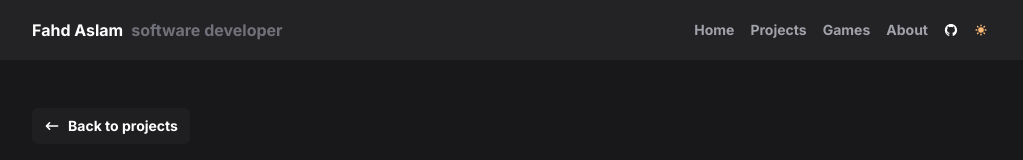
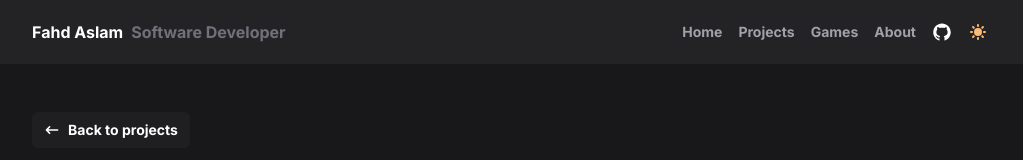
Before and after one commit to flaslam/flaslam.github.io, a Next.js app: page /sites in a window 1280 px wide. Shown: the top 160 px of the page, without its empty margins (128-1151 px from the left). Built offline with nearby package versions, Linux system fonts and the light colour scheme.

Commit message:
fix nav icon spacing

```diff
--- a/components/nav.tsx
+++ b/components/nav.tsx
@@ -1,5 +1,5 @@
 import Link from "next/link";
-import { useRef, useState } from "react";
+import { useEffect, useRef, useState } from "react";
 import { useTheme } from "next-themes";
 import { AnimatePresence, motion } from "framer-motion";
 import useClickOutside from "../hooks/use-click-outside";
@@ -28,7 +28,7 @@ const links: Link[] = [
   { title: "About", url: "/about" },
   {
     url: "https://github.com/flaslam",
-    icon: <AiFillGithub />,
+    icon: <AiFillGithub className="my-0.5 text-xl" />,
     newWindow: true,
   },
 ];
@@ -37,6 +37,10 @@ const Nav = () => {
   const router = useRouter();
   const { theme } = useTheme();
   const [mobileMenuOpen, setMobileMenuOpen] = useState<boolean>(false);
+
+  useEffect(() => {
+    console.log("remounted nav");
+  }, []);
 
   const navRef = useRef(null);
   useClickOutside(navRef, () => setMobileMenuOpen(false));
@@ -71,7 +75,11 @@ const Nav = () => {
             : "text-violet-400 hover:text-violet-500"
         }`}
       >
-        {theme === "dark" ? <SunIcon /> : <MoonIcon />}
+        {theme === "dark" ? (
+          <SunIcon className="my-0.5 text-xl" />
+        ) : (
+          <MoonIcon className="my-0.5 text-xl" />
+        )}
       </div>
     </ThemeChanger>
   );
@@ -84,13 +92,13 @@ const Nav = () => {
       <div className="mx-auto max-w-screen-lg">
         <div className="container mx-auto px-8">
           <div className="flex items-center gap-2">
-            <div className="flex grow flex-row gap-2 font-bold sm:flex-col md:flex-row md:gap-2">
+            <div className="flex grow flex-col font-bold md:flex-row md:gap-2">
               <Link href="/" onClick={() => setMobileMenuOpen(false)}>
                 <div>Fahd Aslam</div>
               </Link>
 
               <Link href="/" onClick={() => setMobileMenuOpen(false)}>
-                <div className="lowercase text-zinc-500 dark:text-zinc-500">
+                <div className="text-zinc-500 dark:text-zinc-500">
                   Software Developer
                 </div>
               </Link>
@@ -127,7 +135,7 @@ const Nav = () => {
             transition={{ duration: 0.2 }}
             className="overflow-hidden sm:hidden"
           >
-            <div className="mx-6 mt-2 flex flex-col gap-1">
+            <div className="mx-7 mt-2 flex flex-col gap-1">
               {renderLinks}
               {themeButton}
             </div>
```
